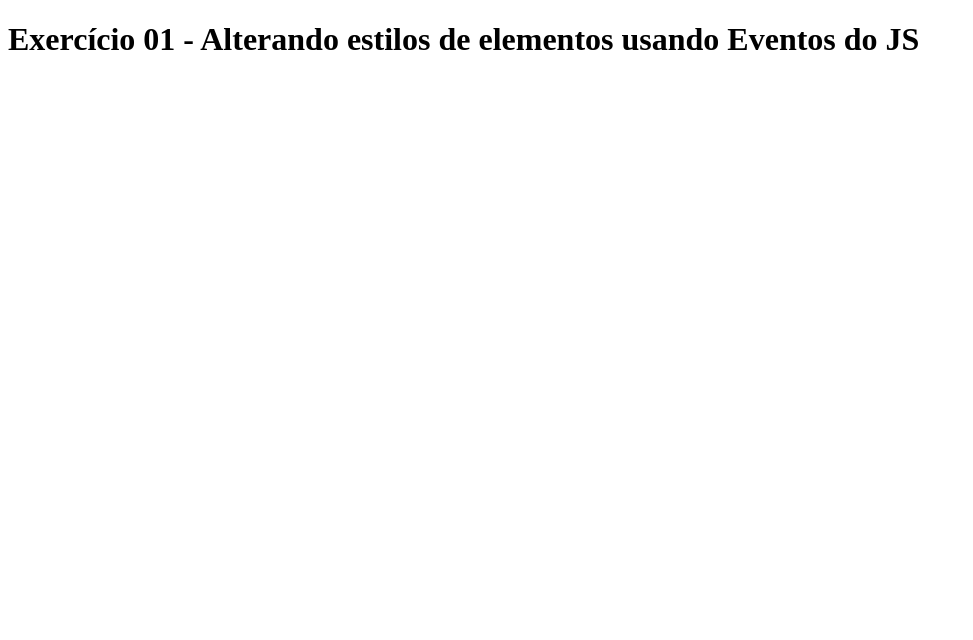
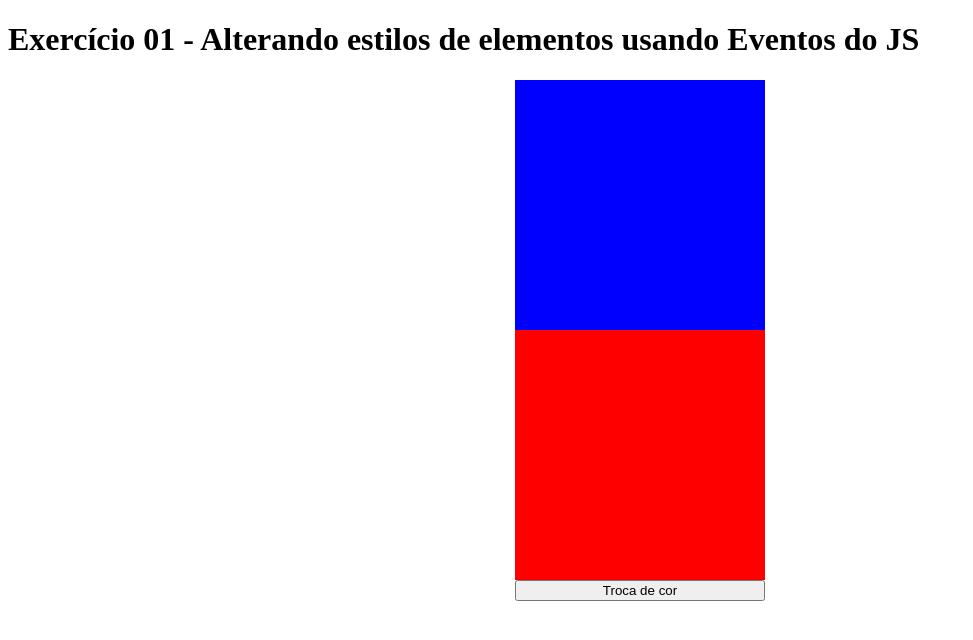
Before and after one commit to Aline-Aguiar/exercicio-quadrado-mudar-cor, a plain HTML site: page index.html in a window 1280 px wide. Shown: the whole page, without its empty margins (0-973 px from the left). Drawn offline with Linux system fonts and the light colour scheme.

Commit message:
setando as divs e button no html e estilizações no css

```diff
--- a/index.html
+++ b/index.html
@@ -11,8 +11,9 @@
     <h1>Exercício 01 - Alterando estilos de elementos usando Eventos do JS</h1>
 
     <div class="container">
-        <div class=""></div>
-        <div class=""></div>
+        <div class="quadrado primeiro"></div>
+        <div class="quadrado segundo"></div>
+        <button class="troca-cor">Troca de cor</button>
     </div>
 
 
--- a/style.css
+++ b/style.css
@@ -0,0 +1,28 @@
+.container{
+    display: flex;
+    flex-direction: column;
+    align-items: center;
+}
+
+.quadrado{
+    font-size: 32PX;
+    width: 250px;
+    height: 250px;
+    text-align: center;
+}
+
+.quadrado.primeiro{
+    background-color: blue;
+}
+
+.quadrado.segundo{
+    background-color: red;
+}
+
+.troca-cor{
+    width: 250px;
+}
+
+.nova-cor{
+    background-color: yellow;
+}
```
